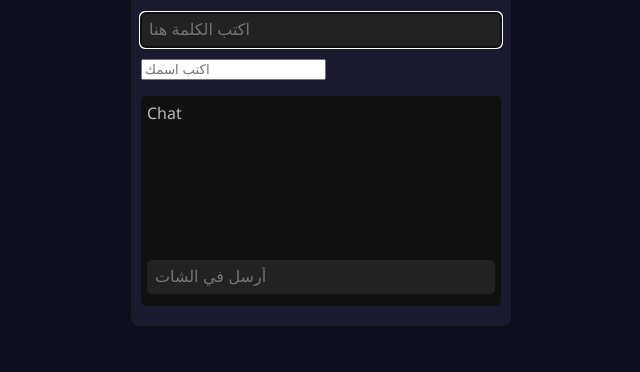
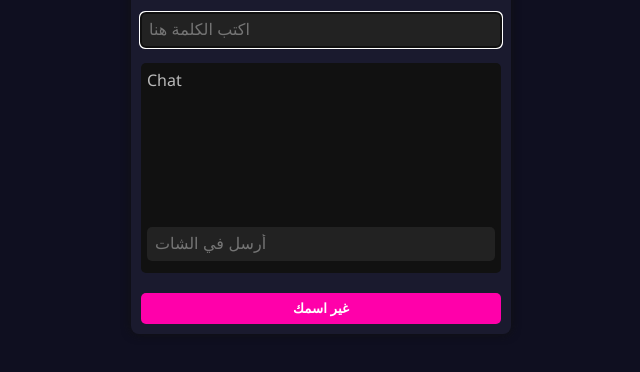
Before and after one commit to osamaaaaa77/s-pp-edit, a website: page public/index.html in a window 1280 px wide. Shown: the part 76-448 px from the top of the page, without its empty margins (319-959 px from the left). Drawn offline with nearby package versions, Linux system fonts and the light colour scheme; no server answers.

Commit message:
Update index.html

```diff
--- a/public/index.html
+++ b/public/index.html
@@ -3,7 +3,7 @@
   <head>
     <meta charset="UTF-8" />
     <meta name="viewport" content="width=device-width, initial-scale=1" />
-    <title>زيزو</title>
+    <title>زيزو  </title>
     <link rel="stylesheet" href="style.css" />
   </head>
   <body>
@@ -20,14 +20,6 @@
         inputmode="text"
       />
 
-      <!-- مربع تغيير الاسم يوضع تحت خانة الإجابة مباشرة -->
-      <input
-        id="name-input"
-        placeholder="اكتب اسمك"
-        autocomplete="off"
-        style="margin: 6px 0"
-      />
-
       <div id="answer-chat"></div>
 
       <div id="chat">
@@ -37,6 +29,8 @@
       </div>
 
       <div id="scores"></div>
+
+      <button id="change-name">غير اسمك</button>
     </div>
 
     <script src="/socket.io/socket.io.js"></script>
```
